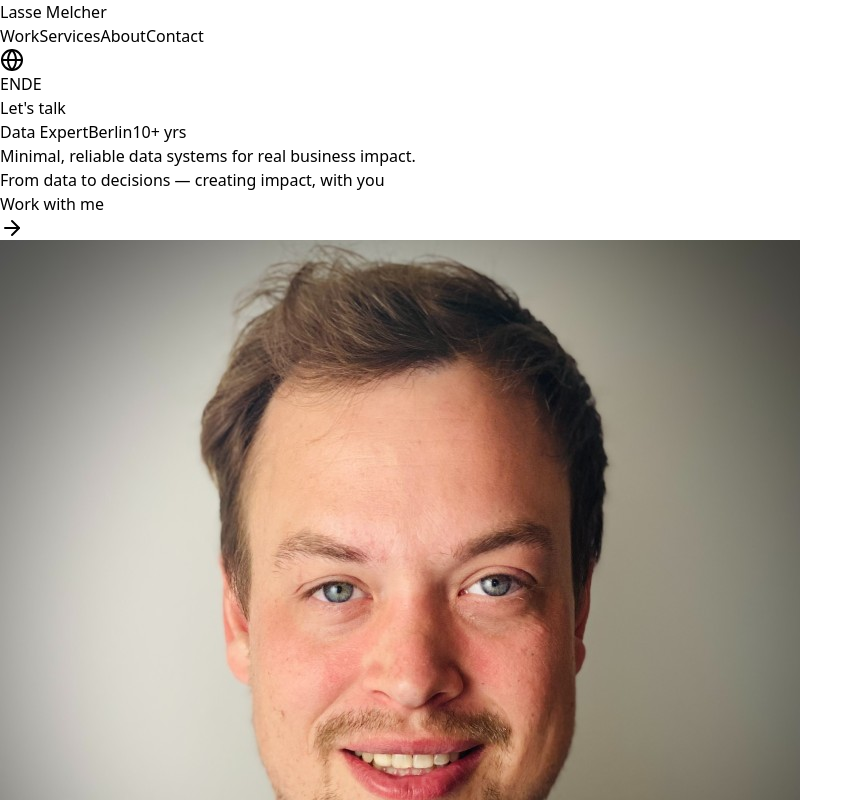
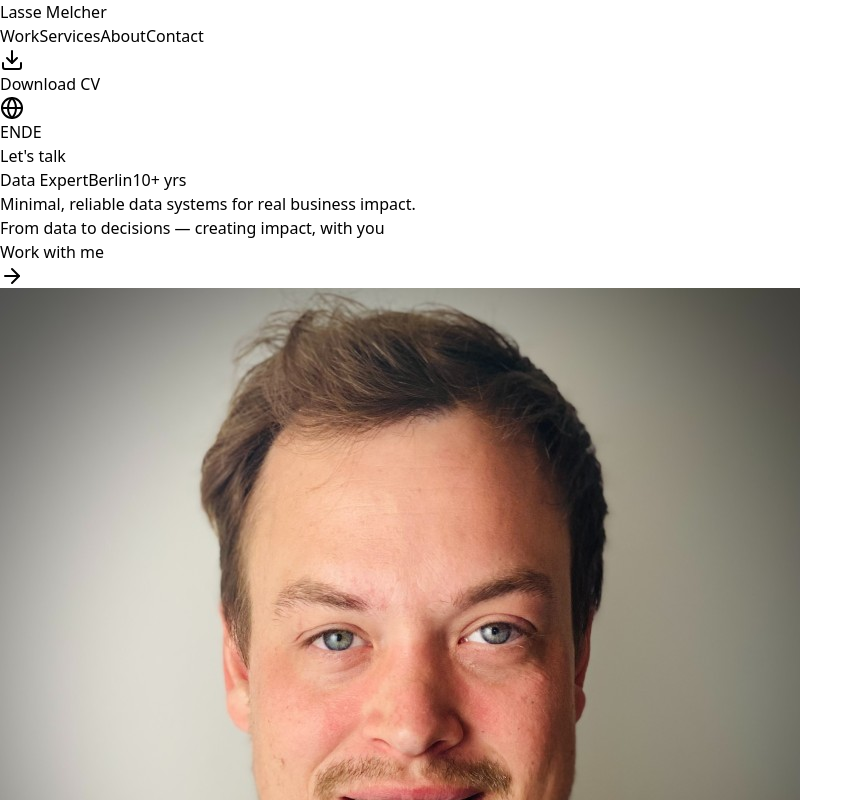
Before and after one commit to lassemel/lasse-melcher.de, a React (Vite) app: page / in a window 1280 px wide. Shown: the top 800 px of the page, without its empty margins (0-863 px from the left). Built offline with nearby package versions, Linux system fonts and the light colour scheme.

Commit message:
Add CV download button to header with blue accent styling

```diff
--- a/src/LasseMelcherSite.jsx
+++ b/src/LasseMelcherSite.jsx
@@ -1,6 +1,6 @@
 import React from "react";
 import { motion } from "framer-motion";
-import { ArrowRight, Database, LineChart, Cog, Cloud, Boxes, GitBranch, ShieldCheck, Mail, MapPin, Github, Linkedin } from "lucide-react";
+import { ArrowRight, Database, LineChart, Cog, Cloud, Boxes, GitBranch, ShieldCheck, Mail, MapPin, Github, Linkedin, Download } from "lucide-react";
 import { Button } from "@/components/ui/button";
 import { Card, CardContent, CardHeader, CardTitle } from "@/components/ui/card";
 import { Badge } from "@/components/ui/badge";
@@ -145,6 +145,16 @@ export default function LasseMelcherSite() {
             <a href="#contact" className="hover:opacity-70">{getTranslation(currentLanguage, 'nav.contact')}</a>
           </div>
           <div className="flex items-center gap-2">
+            <a
+              href="/Lasse-Melcher-CV-Resume-lite.pdf"
+              target="_blank"
+              rel="noopener noreferrer"
+              download="Lasse-Melcher-CV.pdf"
+              className="hidden md:flex items-center gap-2 text-sm text-blue-600 hover:text-blue-700 transition-colors px-3 py-2 rounded-lg hover:bg-blue-50 border border-blue-200 hover:border-blue-300"
+            >
+              <Download className="w-4 h-4" />
+              {getTranslation(currentLanguage, 'about.cvDownload')}
+            </a>
             <LanguageSwitcher />
             <a href="#contact" className="hidden md:block">
               <Button className="rounded-2xl">{getTranslation(currentLanguage, 'nav.letsTalk')}</Button>
@@ -221,6 +231,8 @@ export default function LasseMelcherSite() {
                 ))}
               </div>
             </div>
+
+
           </div>
 
           <div className="space-y-6">
```
Also changed, not shown: src/lib/translations.js, 1 other file (tests, documents, lock files or other folders).
